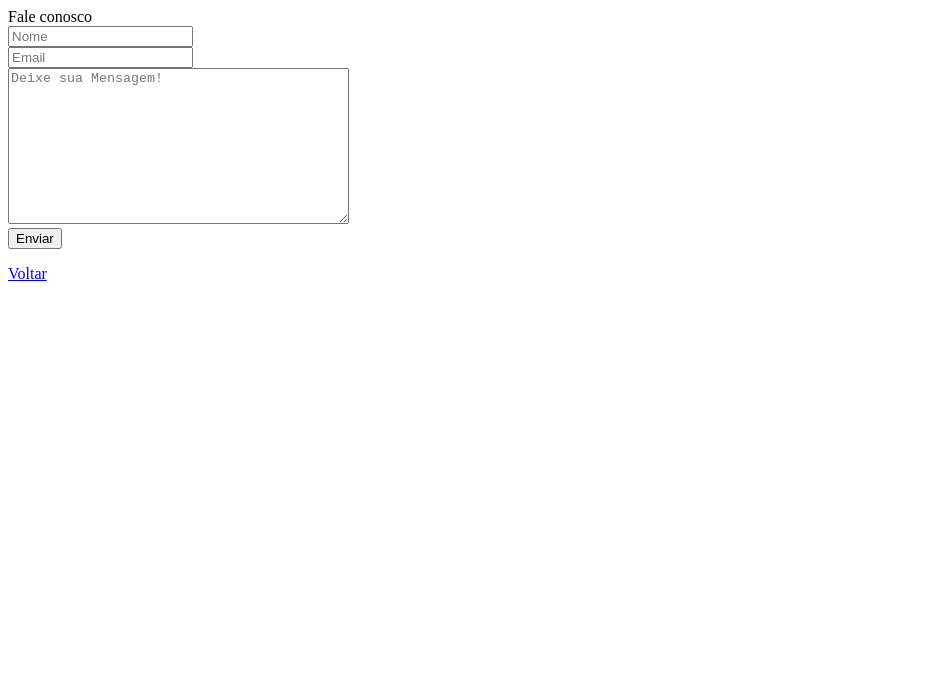
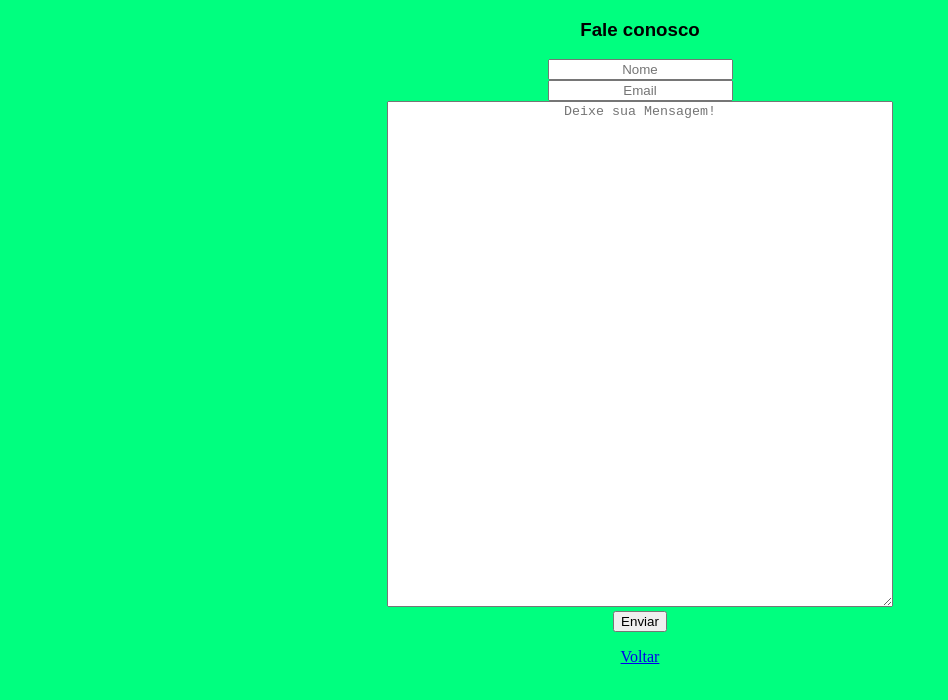
Before and after one commit to Fuca76/Devocional, a plain HTML site: page pag02.html in a window 1280 px wide. Shown: the whole page, without its empty margins (0-948 px from the left). Drawn offline with Linux system fonts and the light colour scheme.

Commit message:
adicionando CSS

```diff
--- a/pag02.html
+++ b/pag02.html
@@ -5,10 +5,27 @@
     <meta http-equiv="X-UA-Compatible" content="IE=edge">
     <meta name="viewport" content="width=device-width, initial-scale=1.0">
     <title>Fale Conosco</title>
+    <style>
+        body{
+            background-color: springgreen;
+            text-align: center;
+        }
+        h3{
+            font-family: Arial, Helvetica, sans-serif;
+        }
+        ::placeholder{
+            text-align: center;
+
+        }
+        textarea{
+            width: 500px;
+            height: 500px;
+        }
+    </style>
 </head>
 <body>
 
-    <h>Fale conosco</h3>
+    <h3>Fale conosco</h3>
     <form target="_blank"  action="https://formsubmit.co//fulldesenvolvedora76@gmail.com" method="POST">
         <input type="hidden" name="_next" value="https://fuca76.github.io/Devocional/sucesso.html"/>
         <input type="hidden" name="_autoresponse" value="Recebemos sua Mensagem,obrigada pelo contato!">
```
Also changed, not shown: index.html (+11 -16 lines), imagens/faleconosco.png (added).
